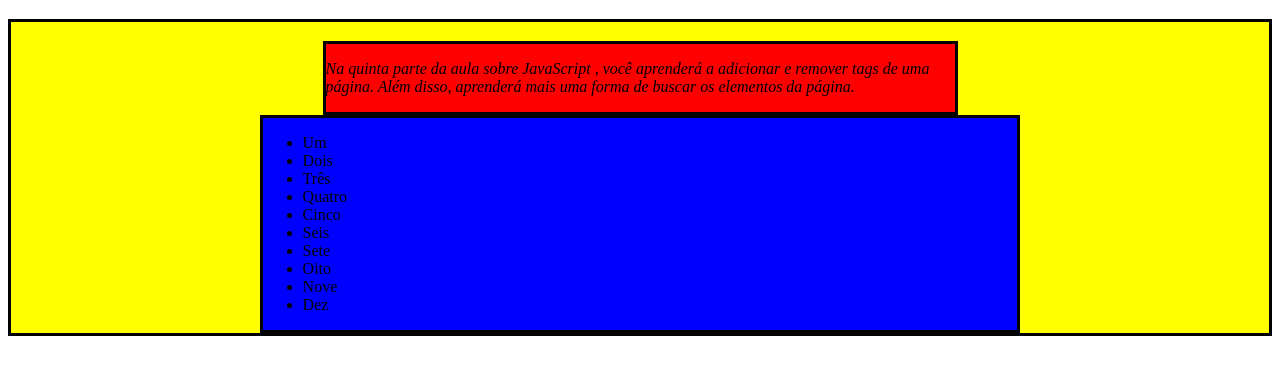
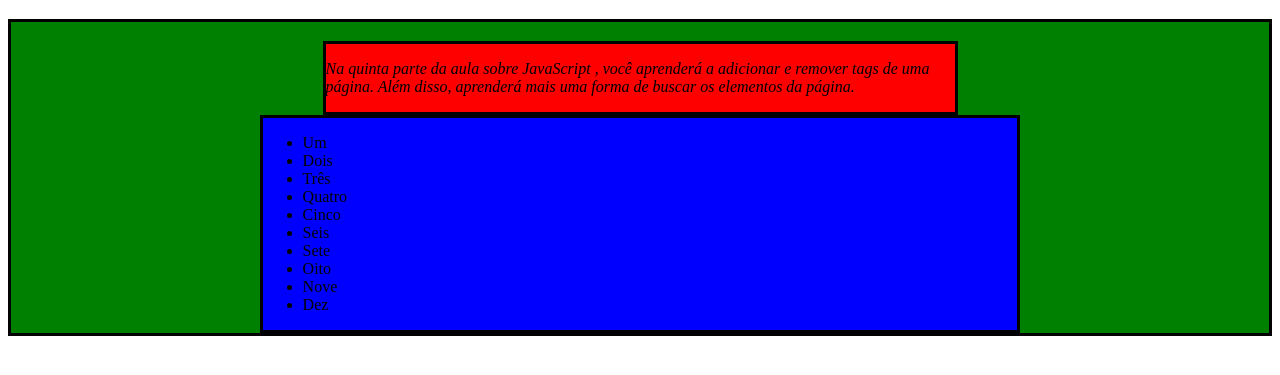
Before and after one commit to renatosbispo/trybe-exercises, a plain HTML site: page bloco_5/dia_2/index.html in a window 1280 px wide. Shown: the part 61-436 px from the top of the page. Drawn offline with Linux system fonts and the light colour scheme.

Commit message:
Finish exercise 14

```diff
--- a/bloco_5/dia_2/index.html
+++ b/bloco_5/dia_2/index.html
@@ -128,6 +128,9 @@
       // 13. Centralize o div criado no passo 6 (aquele que possui a classe right-content ). Dica: para centralizar, basta configurar o margin-right: auto do div.
       document.querySelector('.right-content').style.marginRight = 'auto';
 
+      // 14. Troque a cor de fundo do elemento pai da div criada no passo 3 (aquela que possui a classe center-content ) para a cor verde.
+      document.querySelector('.main-content').style.backgroundColor = 'green';
+
     </script>
   </body>
 </html>
```
